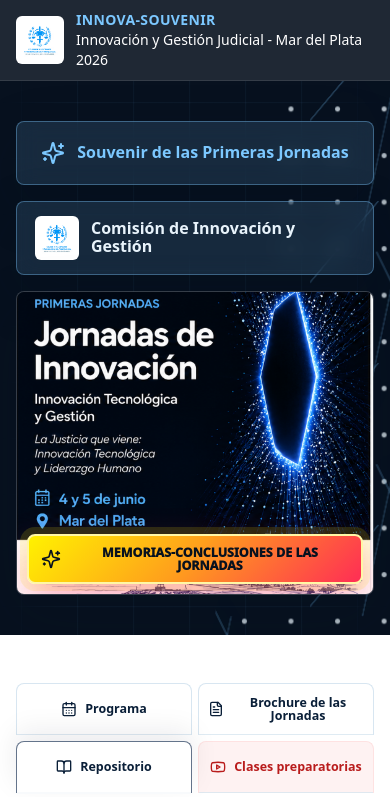
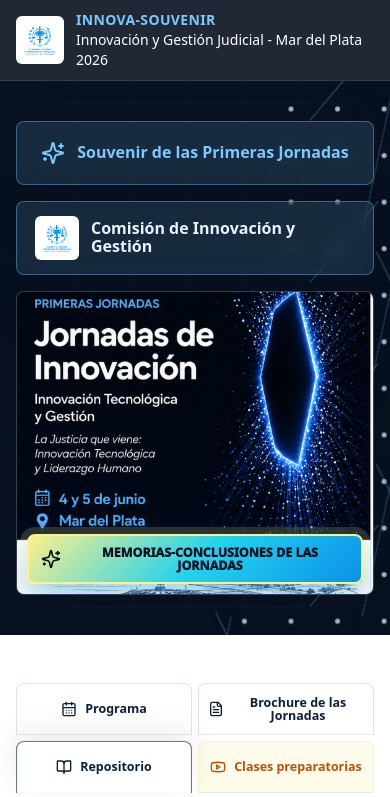
Before and after one commit to Panchomorell/innova-souvenir, a React (Vite) app: page / in a window 390 px wide. Shown: the top 797 px of the page. Built offline with nearby package versions, Linux system fonts and the light colour scheme.

Commit message:
Replace red accents with blue gold palette

```diff
--- a/src/main.jsx
+++ b/src/main.jsx
@@ -325,12 +325,12 @@
     repositorio: active
       ? "border-slate-500 bg-white text-judicial-navy"
       : "border-slate-200 bg-slate-100 text-slate-700 hover:bg-white",
-    clases: active
-      ? "border-red-300 bg-white text-red-800"
-      : "border-red-100 bg-red-50 text-red-700 hover:bg-white",
     charlas: active
       ? "border-cyan-300 bg-white text-cyan-800"
       : "border-cyan-100 bg-cyan-50 text-cyan-700 hover:bg-white",
+    clases: active
+      ? "border-amber-300 bg-white text-amber-800"
+      : "border-amber-100 bg-amber-50 text-amber-700 hover:bg-white",
     neutral: "border-judicial-line bg-white/80 text-judicial-navy hover:bg-white",
     hub: "border-cyan-200 bg-gradient-to-r from-violet-100 via-cyan-50 to-emerald-50 text-judicial-navy hover:from-violet-50 hover:to-emerald-100"
   };
--- a/src/styles.css
+++ b/src/styles.css
@@ -102,9 +102,9 @@
     align-items: center;
     justify-content: center;
     gap: 10px;
-    border: 2px solid #fff7a6;
+    border: 2px solid #fef08a;
     border-radius: 8px;
-    background: linear-gradient(135deg, #fff200 0%, #ff9f1c 48%, #ff2d55 100%);
+    background: linear-gradient(135deg, #fef08a 0%, #22d3ee 52%, #0b91e8 100%);
     padding: 13px 18px;
     color: #07111f;
     font-size: 1rem;
@@ -113,8 +113,8 @@
     text-align: center;
     text-transform: uppercase;
     box-shadow:
-      0 16px 36px rgba(255, 45, 85, .34),
-      0 0 0 5px rgba(255, 242, 0, .18);
+      0 16px 36px rgba(11, 145, 232, .34),
+      0 0 0 5px rgba(254, 240, 138, .2);
     transition:
       transform .22s ease,
       box-shadow .22s ease,
@@ -126,8 +126,8 @@
     transform: translateY(-4px) scale(1.02);
     filter: saturate(1.16);
     box-shadow:
-      0 22px 44px rgba(255, 45, 85, .42),
-      0 0 0 8px rgba(255, 242, 0, .22);
+      0 22px 44px rgba(11, 145, 232, .44),
+      0 0 0 8px rgba(254, 240, 138, .24);
   }
 
   .window-tabs {
@@ -276,8 +276,8 @@
       padding: 10px 12px;
       font-size: .78rem;
       box-shadow:
-        0 12px 24px rgba(255, 45, 85, .32),
-        0 0 0 4px rgba(255, 242, 0, .18);
+        0 12px 24px rgba(11, 145, 232, .34),
+        0 0 0 4px rgba(254, 240, 138, .2);
     }
 
     .document-frame-wrap {
@@ -313,14 +313,14 @@
   @keyframes memory-pulse {
     0%, 100% {
       box-shadow:
-        0 16px 36px rgba(255, 45, 85, .34),
-        0 0 0 5px rgba(255, 242, 0, .18);
+        0 16px 36px rgba(11, 145, 232, .34),
+        0 0 0 5px rgba(254, 240, 138, .2);
     }
 
     50% {
       box-shadow:
-        0 20px 44px rgba(255, 45, 85, .46),
-        0 0 0 10px rgba(255, 242, 0, .1);
+        0 20px 44px rgba(11, 145, 232, .48),
+        0 0 0 10px rgba(254, 240, 138, .12);
     }
   }
 }
```
